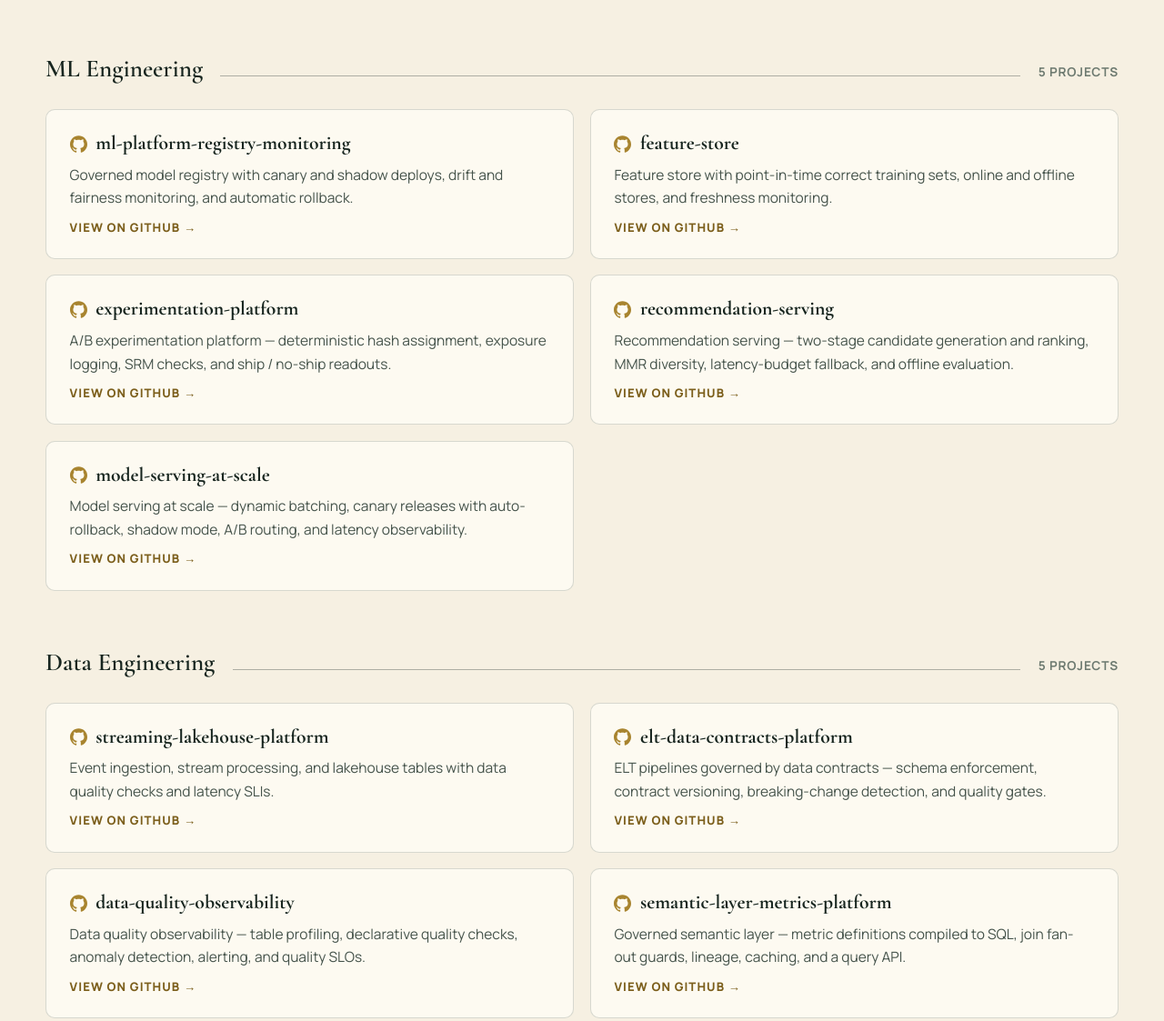
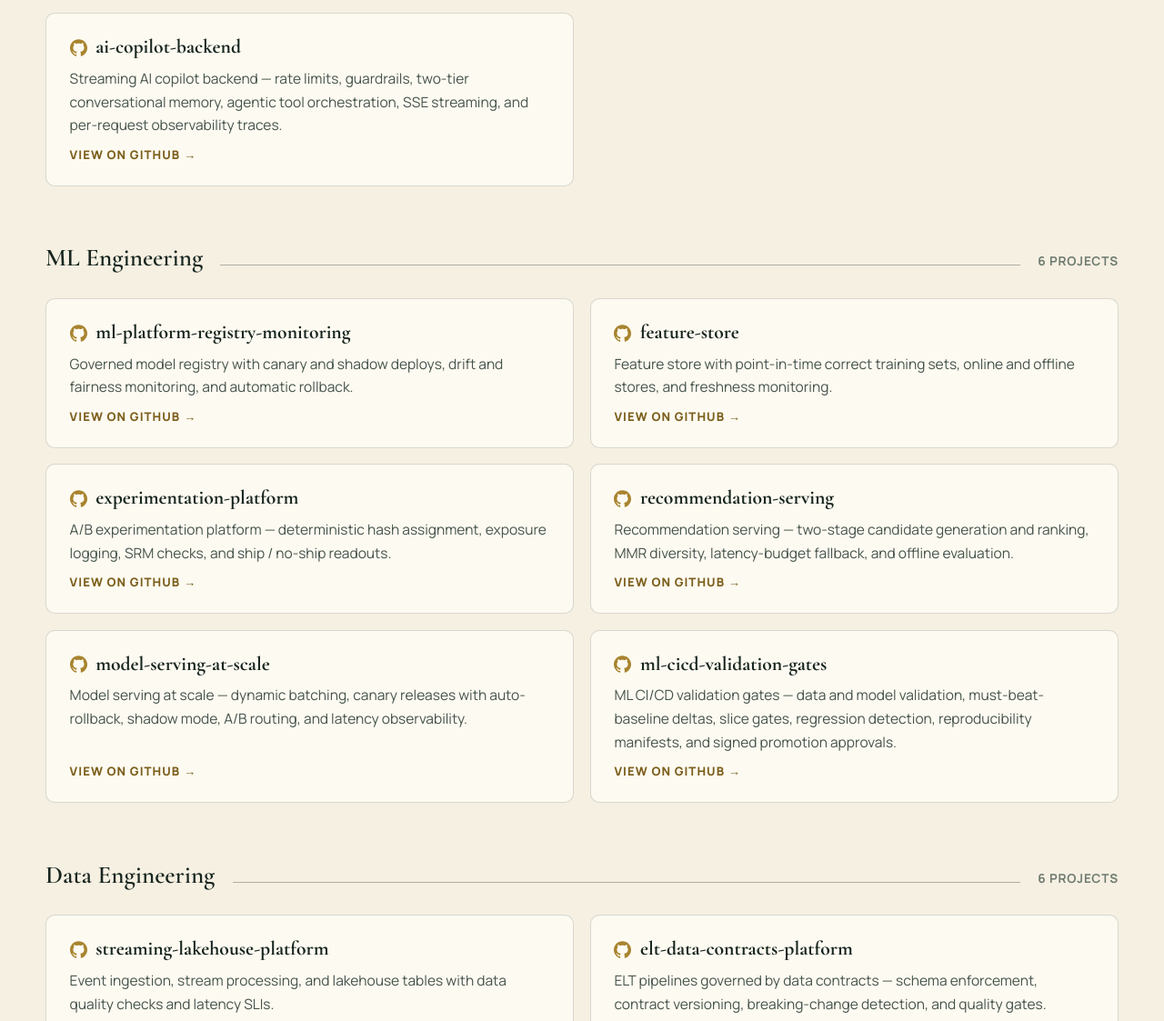
Before and after one commit to lookformaddy/lookformaddy.github.io, a plain HTML site: page index.html in a window 1280 px wide. Shown: the part 6736-7859 px from the top of the page at 91% size. Drawn offline with nearby package versions, Linux system fonts and the light colour scheme.

Commit message:
Portfolio: add Day 6 project cards (ai-copilot-backend, data-governance-lineage, ml-cicd-validation-gates)

```diff
--- a/index.html
+++ b/index.html
@@ -637,7 +637,7 @@
         </div>
 
         <div class="repo-group reveal">
-          <div class="repo-group-head"><h3>AI Engineering</h3><span class="rule"></span><span class="count">12 PROJECTS</span></div>
+          <div class="repo-group-head"><h3>AI Engineering</h3><span class="rule"></span><span class="count">13 PROJECTS</span></div>
           <div class="repo-grid">
             <a class="repo" href="https://github.com/lookformaddy/context-engineering-platform" target="_blank" rel="noopener">
               <span class="repo-name"><svg viewBox="0 0 24 24" fill="currentColor" aria-hidden="true"><path d="M12 .297c-6.63 0-12 5.373-12 12 0 5.303 3.438 9.8 8.205 11.385.6.113.82-.258.82-.577 0-.285-.01-1.04-.015-2.04-3.338.724-4.042-1.61-4.042-1.61C4.422 18.07 3.633 17.7 3.633 17.7c-1.087-.744.084-.729.084-.729 1.205.084 1.838 1.236 1.838 1.236 1.07 1.835 2.809 1.305 3.495.998.108-.776.417-1.305.76-1.605-2.665-.3-5.466-1.332-5.466-5.93 0-1.31.465-2.38 1.235-3.22-.135-.303-.54-1.523.105-3.176 0 0 1.005-.322 3.3 1.23.96-.267 1.98-.399 3-.405 1.02.006 2.04.138 3 .405 2.28-1.552 3.285-1.23 3.285-1.23.645 1.653.24 2.873.12 3.176.765.84 1.23 1.91 1.23 3.22 0 4.61-2.805 5.625-5.475 5.92.42.36.81 1.096.81 2.22 0 1.606-.015 2.896-.015 3.286 0 .315.21.69.825.57C20.565 22.092 24 17.592 24 12.297c0-6.627-5.373-12-12-12"/></svg>context-engineering-platform</span>
@@ -699,11 +699,16 @@
               <p>GraphRAG assistant with multi-hop retrieval over a knowledge graph — answers that follow the relationships, not just the keywords.</p>
               <span class="repo-link">View on GitHub →</span>
             </a>
+            <a class="repo" href="https://github.com/lookformaddy/ai-copilot-backend" target="_blank" rel="noopener">
+              <span class="repo-name"><svg viewBox="0 0 24 24" fill="currentColor" aria-hidden="true"><path d="M12 .297c-6.63 0-12 5.373-12 12 0 5.303 3.438 9.8 8.205 11.385.6.113.82-.258.82-.577 0-.285-.01-1.04-.015-2.04-3.338.724-4.042-1.61-4.042-1.61C4.422 18.07 3.633 17.7 3.633 17.7c-1.087-.744.084-.729.084-.729 1.205.084 1.838 1.236 1.838 1.236 1.07 1.835 2.809 1.305 3.495.998.108-.776.417-1.305.76-1.605-2.665-.3-5.466-1.332-5.466-5.93 0-1.31.465-2.38 1.235-3.22-.135-.303-.54-1.523.105-3.176 0 0 1.005-.322 3.3 1.23.96-.267 1.98-.399 3-.405 1.02.006 2.04.138 3 .405 2.28-1.552 3.285-1.23 3.285-1.23.645 1.653.24 2.873.12 3.176.765.84 1.23 1.91 1.23 3.22 0 4.61-2.805 5.625-5.475 5.92.42.36.81 1.096.81 2.22 0 1.606-.015 2.896-.015 3.286 0 .315.21.69.825.57C20.565 22.092 24 17.592 24 12.297c0-6.627-5.373-12-12-12"/></svg>ai-copilot-backend</span>
+              <p>Streaming AI copilot backend — rate limits, guardrails, two-tier conversational memory, agentic tool orchestration, SSE streaming, and per-request observability traces.</p>
+              <span class="repo-link">View on GitHub →</span>
+            </a>
           </div>
         </div>
 
         <div class="repo-group reveal">
-          <div class="repo-group-head"><h3>ML Engineering</h3><span class="rule"></span><span class="count">5 PROJECTS</span></div>
+          <div class="repo-group-head"><h3>ML Engineering</h3><span class="rule"></span><span class="count">6 PROJECTS</span></div>
           <div class="repo-grid">
             <a class="repo" href="https://github.com/lookformaddy/ml-platform-registry-monitoring" target="_blank" rel="noopener">
               <span class="repo-name"><svg viewBox="0 0 24 24" fill="currentColor" aria-hidden="true"><path d="M12 .297c-6.63 0-12 5.373-12 12 0 5.303 3.438 9.8 8.205 11.385.6.113.82-.258.82-.577 0-.285-.01-1.04-.015-2.04-3.338.724-4.042-1.61-4.042-1.61C4.422 18.07 3.633 17.7 3.633 17.7c-1.087-.744.084-.729.084-.729 1.205.084 1.838 1.236 1.838 1.236 1.07 1.835 2.809 1.305 3.495.998.108-.776.417-1.305.76-1.605-2.665-.3-5.466-1.332-5.466-5.93 0-1.31.465-2.38 1.235-3.22-.135-.303-.54-1.523.105-3.176 0 0 1.005-.322 3.3 1.23.96-.267 1.98-.399 3-.405 1.02.006 2.04.138 3 .405 2.28-1.552 3.285-1.23 3.285-1.23.645 1.653.24 2.873.12 3.176.765.84 1.23 1.91 1.23 3.22 0 4.61-2.805 5.625-5.475 5.92.42.36.81 1.096.81 2.22 0 1.606-.015 2.896-.015 3.286 0 .315.21.69.825.57C20.565 22.092 24 17.592 24 12.297c0-6.627-5.373-12-12-12"/></svg>ml-platform-registry-monitoring</span>
@@ -730,11 +735,16 @@
               <p>Model serving at scale — dynamic batching, canary releases with auto-rollback, shadow mode, A/B routing, and latency observability.</p>
               <span class="repo-link">View on GitHub →</span>
             </a>
+            <a class="repo" href="https://github.com/lookformaddy/ml-cicd-validation-gates" target="_blank" rel="noopener">
+              <span class="repo-name"><svg viewBox="0 0 24 24" fill="currentColor" aria-hidden="true"><path d="M12 .297c-6.63 0-12 5.373-12 12 0 5.303 3.438 9.8 8.205 11.385.6.113.82-.258.82-.577 0-.285-.01-1.04-.015-2.04-3.338.724-4.042-1.61-4.042-1.61C4.422 18.07 3.633 17.7 3.633 17.7c-1.087-.744.084-.729.084-.729 1.205.084 1.838 1.236 1.838 1.236 1.07 1.835 2.809 1.305 3.495.998.108-.776.417-1.305.76-1.605-2.665-.3-5.466-1.332-5.466-5.93 0-1.31.465-2.38 1.235-3.22-.135-.303-.54-1.523.105-3.176 0 0 1.005-.322 3.3 1.23.96-.267 1.98-.399 3-.405 1.02.006 2.04.138 3 .405 2.28-1.552 3.285-1.23 3.285-1.23.645 1.653.24 2.873.12 3.176.765.84 1.23 1.91 1.23 3.22 0 4.61-2.805 5.625-5.475 5.92.42.36.81 1.096.81 2.22 0 1.606-.015 2.896-.015 3.286 0 .315.21.69.825.57C20.565 22.092 24 17.592 24 12.297c0-6.627-5.373-12-12-12"/></svg>ml-cicd-validation-gates</span>
+              <p>ML CI/CD validation gates — data and model validation, must-beat-baseline deltas, slice gates, regression detection, reproducibility manifests, and signed promotion approvals.</p>
+              <span class="repo-link">View on GitHub →</span>
+            </a>
           </div>
         </div>
 
         <div class="repo-group reveal">
-          <div class="repo-group-head"><h3>Data Engineering</h3><span class="rule"></span><span class="count">5 PROJECTS</span></div>
+          <div class="repo-group-head"><h3>Data Engineering</h3><span class="rule"></span><span class="count">6 PROJECTS</span></div>
           <div class="repo-grid">
             <a class="repo" href="https://github.com/lookformaddy/streaming-lakehouse-platform" target="_blank" rel="noopener">
               <span class="repo-name"><svg viewBox="0 0 24 24" fill="currentColor" aria-hidden="true"><path d="M12 .297c-6.63 0-12 5.373-12 12 0 5.303 3.438 9.8 8.205 11.385.6.113.82-.258.82-.577 0-.285-.01-1.04-.015-2.04-3.338.724-4.042-1.61-4.042-1.61C4.422 18.07 3.633 17.7 3.633 17.7c-1.087-.744.084-.729.084-.729 1.205.084 1.838 1.236 1.838 1.236 1.07 1.835 2.809 1.305 3.495.998.108-.776.417-1.305.76-1.605-2.665-.3-5.466-1.332-5.466-5.93 0-1.31.465-2.38 1.235-3.22-.135-.303-.54-1.523.105-3.176 0 0 1.005-.322 3.3 1.23.96-.267 1.98-.399 3-.405 1.02.006 2.04.138 3 .405 2.28-1.552 3.285-1.23 3.285-1.23.645 1.653.24 2.873.12 3.176.765.84 1.23 1.91 1.23 3.22 0 4.61-2.805 5.625-5.475 5.92.42.36.81 1.096.81 2.22 0 1.606-.015 2.896-.015 3.286 0 .315.21.69.825.57C20.565 22.092 24 17.592 24 12.297c0-6.627-5.373-12-12-12"/></svg>streaming-lakehouse-platform</span>
@@ -759,6 +769,11 @@
             <a class="repo" href="https://github.com/lookformaddy/customer-data-platform" target="_blank" rel="noopener">
               <span class="repo-name"><svg viewBox="0 0 24 24" fill="currentColor" aria-hidden="true"><path d="M12 .297c-6.63 0-12 5.373-12 12 0 5.303 3.438 9.8 8.205 11.385.6.113.82-.258.82-.577 0-.285-.01-1.04-.015-2.04-3.338.724-4.042-1.61-4.042-1.61C4.422 18.07 3.633 17.7 3.633 17.7c-1.087-.744.084-.729.084-.729 1.205.084 1.838 1.236 1.838 1.236 1.07 1.835 2.809 1.305 3.495.998.108-.776.417-1.305.76-1.605-2.665-.3-5.466-1.332-5.466-5.93 0-1.31.465-2.38 1.235-3.22-.135-.303-.54-1.523.105-3.176 0 0 1.005-.322 3.3 1.23.96-.267 1.98-.399 3-.405 1.02.006 2.04.138 3 .405 2.28-1.552 3.285-1.23 3.285-1.23.645 1.653.24 2.873.12 3.176.765.84 1.23 1.91 1.23 3.22 0 4.61-2.805 5.625-5.475 5.92.42.36.81 1.096.81 2.22 0 1.606-.015 2.896-.015 3.286 0 .315.21.69.825.57C20.565 22.092 24 17.592 24 12.297c0-6.627-5.373-12-12-12"/></svg>customer-data-platform</span>
               <p>Customer data platform — identity resolution and stitching, unified profiles, consent enforcement, segments, and activation.</p>
+              <span class="repo-link">View on GitHub →</span>
+            </a>
+            <a class="repo" href="https://github.com/lookformaddy/data-governance-lineage" target="_blank" rel="noopener">
+              <span class="repo-name"><svg viewBox="0 0 24 24" fill="currentColor" aria-hidden="true"><path d="M12 .297c-6.63 0-12 5.373-12 12 0 5.303 3.438 9.8 8.205 11.385.6.113.82-.258.82-.577 0-.285-.01-1.04-.015-2.04-3.338.724-4.042-1.61-4.042-1.61C4.422 18.07 3.633 17.7 3.633 17.7c-1.087-.744.084-.729.084-.729 1.205.084 1.838 1.236 1.838 1.236 1.07 1.835 2.809 1.305 3.495.998.108-.776.417-1.305.76-1.605-2.665-.3-5.466-1.332-5.466-5.93 0-1.31.465-2.38 1.235-3.22-.135-.303-.54-1.523.105-3.176 0 0 1.005-.322 3.3 1.23.96-.267 1.98-.399 3-.405 1.02.006 2.04.138 3 .405 2.28-1.552 3.285-1.23 3.285-1.23.645 1.653.24 2.873.12 3.176.765.84 1.23 1.91 1.23 3.22 0 4.61-2.805 5.625-5.475 5.92.42.36.81 1.096.81 2.22 0 1.606-.015 2.896-.015 3.286 0 .315.21.69.825.57C20.565 22.092 24 17.592 24 12.297c0-6.627-5.373-12-12-12"/></svg>data-governance-lineage</span>
+              <p>Data governance control plane — dataset catalog with certification, column-level lineage with impact analysis, audited access policies, PII masking, and taint propagation.</p>
               <span class="repo-link">View on GitHub →</span>
             </a>
           </div>
```
